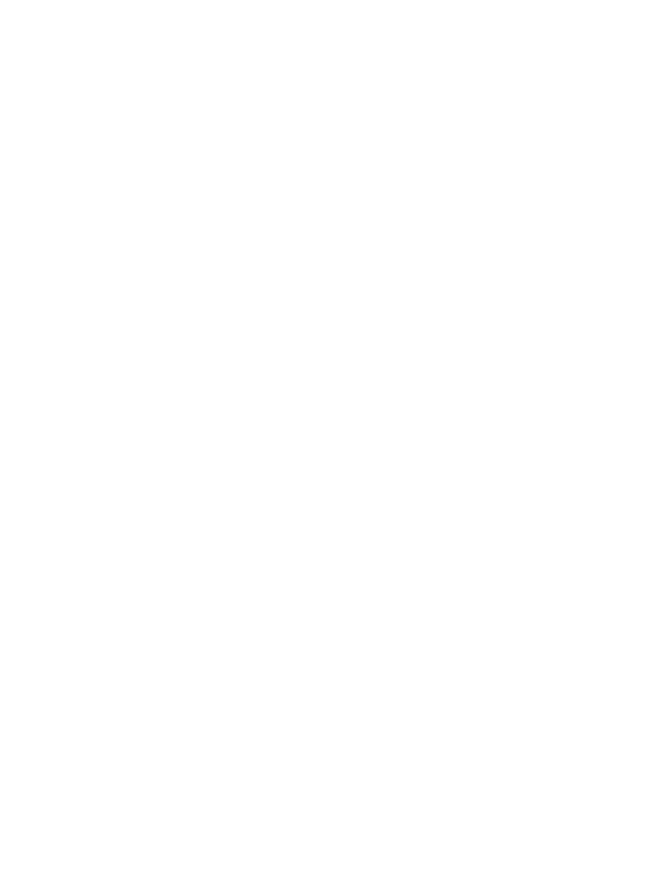
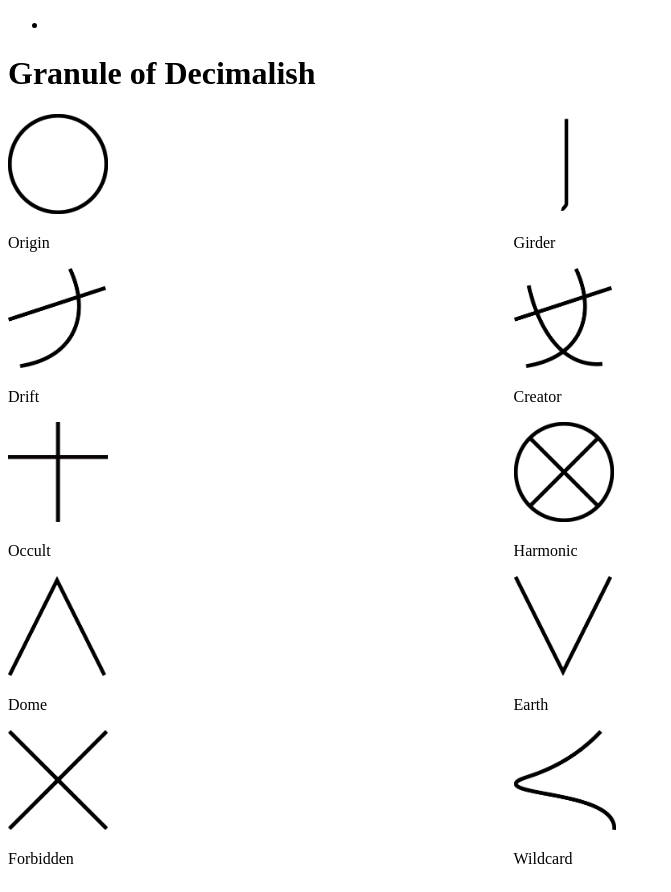
Before and after one commit to EugeneL-9929/EugeneL-9929.github.io, a plain HTML site: page decimalish.html in a window 1280 px wide. Shown: the whole page, without its empty margins (0-671 px from the left). Before the commit the page ends 800 px from the top, so only its background shows below. Drawn offline with Linux system fonts and the light colour scheme.

Commit message:
change granule on 08172025 on lenovo

```diff
--- a/css/stylesheet.css
+++ b/css/stylesheet.css
@@ -15,3 +15,12 @@
 h1:focus{
     background-color: #db1414;
 }
+
+.granule_deci img{
+    height: 100px;
+}
+
+#main_content_granule > div{
+    display: grid;
+    grid-template-columns: 40% 40%;
+}
--- a/decimalish.html
+++ b/decimalish.html
@@ -3,13 +3,63 @@
 <head>
     <meta charset="UTF-8">
     <meta name="viewport" content="width=device-width, initial-scale=1.0">
-    <title>Document</title>
+    <title>Decimalish's Granule</title>
     <link rel="stylesheet" href="css/stylesheet.css">
 </head>
-<a class="offpage">skip to main content</a>
+<a class="offpage" href="#main_content_granule">skip to main content</a>
 <body>
-    <main id="main_content">
+    <header>
+        <nav>
+            <ul>
+                <li></li>
+            </ul>
+        </nav>
+    </header>
 
+    <main id="main_content_granule">
+        <h1>Granule of Decimalish</h1>
+        <div>
+            <div class="granule_deci">
+                <img src="image/Origin.png" alt="Origin granule">
+                <p>Origin</p>
+            </div>
+            <div class="granule_deci">
+                <img src="image/Girder.png" alt="Girder granule">
+                <p>Girder</p>
+            </div>
+            <div class="granule_deci">
+                <img src="image/Drift.png" alt="Drift granule">
+                <p>Drift</p>
+            </div>
+            <div class="granule_deci">
+                <img src="image/Creator.png" alt="Creator granule">
+                <p>Creator</p>
+            </div>
+            <div class="granule_deci">
+                <img src="image/Occult.png" alt="Occult granule">
+                <p>Occult</p>
+            </div>
+            <div class="granule_deci">
+                <img src="image/Harmonic.png" alt="Harmonic granule">
+                <p>Harmonic</p>
+            </div>
+            <div class="granule_deci">
+                <img src="image/Dome.png" alt="Dome granule">
+                <p>Dome</p>
+            </div>
+            <div class="granule_deci">
+                <img src="image/Earth.png" alt="Earth granule">
+                <p>Earth</p>
+            </div>
+            <div class="granule_deci">
+                <img src="image/Forbidden.png" alt="Forbidden granule">
+                <p>Forbidden</p>
+            </div>
+            <div class="granule_deci">
+                <img src="image/Wildcard.png" alt="Wildcard granule">
+                <p>Wildcard</p>
+            </div>
+        </div>
     </main>
 </body>
 </html>
```
Also changed, not shown: index.html (+4 -7 lines), image/Creator.png (added), image/Dome.png (added), image/Drift.png (added), image/Earth.png (added), image/Forbidden.png (added), image/Girder.png (added), image/Harmonic.png (added), image/Occult.png (added), image/Origin.png (added), image/Wildcard.png (added).
